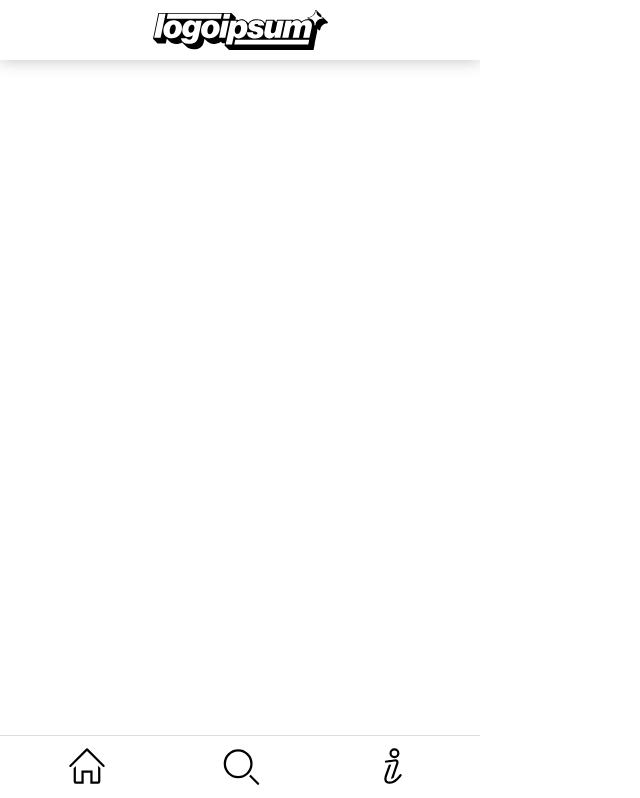
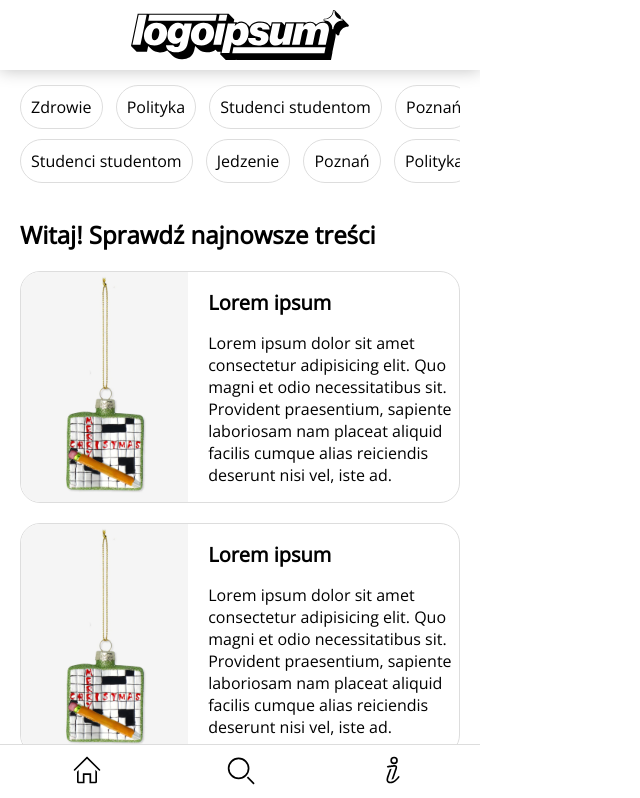
Before and after one commit to Worshox/student-resourcepack, a SvelteKit app: page / in a window 1280 px wide. Shown: the top 798 px of the page, without its empty margins (0-640 px from the left). Built offline with nearby package versions, Linux system fonts and the light colour scheme.

Commit message:
add basic home design

```diff
--- a/src/app.html
+++ b/src/app.html
@@ -6,9 +6,6 @@
 	<!-- <link rel="icon" href="%sveltekit.assets%/favicon.png" /> -->
 	<meta name="viewport" content="width=device-width, initial-scale=1" />
 	%sveltekit.head%
-	<link rel="preconnect" href="https://fonts.googleapis.com">
-	<link rel="preconnect" href="https://fonts.gstatic.com" crossorigin>
-	<link href="https://fonts.googleapis.com/css2?family=Open+Sans&display=swap" rel="stylesheet">
 	<style>
 		body {
 			margin: 0;
--- /dev/null
+++ b/src/lib/article.svelte
@@ -0,0 +1,33 @@
+<article>
+	<img src="placeholder.webp" alt="Lorem ipsum" />
+	<div>
+		<h2>Lorem ipsum</h2>
+		<p>
+			Lorem ipsum dolor sit amet consectetur adipisicing elit. Quo magni et odio necessitatibus sit.
+			Provident praesentium, sapiente laboriosam nam placeat aliquid facilis cumque alias reiciendis
+			deserunt nisi vel, iste ad.
+		</p>
+	</div>
+</article>
+
+<style>
+	article {
+		overflow: hidden;
+		display: grid;
+		grid-template-columns: 2fr 3fr;
+		gap: 20px;
+		border: 1px solid #ddd;
+		border-radius: 20px;
+	}
+
+	h2 {
+		font-size: 1.25rem;
+	}
+
+	img {
+		width: 100%;
+		height: 100%;
+		object-fit: cover;
+		position: center;
+	}
+</style>
--- /dev/null
+++ b/src/lib/globals.css
@@ -0,0 +1,6 @@
+@import url('https://fonts.googleapis.com/css2?family=Open+Sans&display=swap');
+
+* {
+	box-sizing: border-box;
+	font-family: 'Open Sans', sans-serif;
+}
--- /dev/null
+++ b/src/lib/topics.svelte
@@ -0,0 +1,61 @@
+<script>
+	import { onMount } from 'svelte';
+
+	let ul;
+	let width;
+
+	onMount(() => {
+		ul.style.maxWidth = `${width / 1.95}px`;
+	});
+</script>
+
+<section>
+	<ul bind:this={ul} bind:offsetWidth={width}>
+		<li>Zdrowie</li>
+		<li>Polityka</li>
+		<li>Studenci studentom</li>
+		<li>Poznań</li>
+		<li>Jedzenie</li>
+		<li>Transport</li>
+		<li>Studia</li>
+		<li>Praca</li>
+		<li>Mieszkanie</li>
+		<li>Wskazówki</li>
+		<li>Studenci studentom</li>
+		<li>Jedzenie</li>
+		<li>Poznań</li>
+		<li>Polityka</li>
+		<li>Mieszkanie</li>
+		<li>Studia</li>
+		<li>Zdrowie</li>
+		<li>Praca</li>
+		<li>Wskazówki</li>
+		<li>Transport</li>
+	</ul>
+</section>
+
+<style>
+	section {
+		overflow-x: auto;
+	}
+
+	ul {
+		list-style-type: none;
+		display: flex;
+		flex-wrap: wrap;
+		justify-content: space-between;
+		gap: 10px;
+		width: max-content;
+		max-height: 20vh;
+		margin: 0;
+		padding: 15px 0;
+	}
+
+	li {
+		width: fit-content;
+		padding: 10px;
+		border: 1px solid #ddd;
+		border-radius: 50px;
+		text-align: center;
+	}
+</style>
--- a/src/routes/+layout.svelte
+++ b/src/routes/+layout.svelte
@@ -1,3 +1,7 @@
+<script>
+	import '$lib/globals.css';
+</script>
+
 <div>
 	<header>
 		<img src="logo.svg" alt="Student Pack" />
@@ -24,7 +28,6 @@
 	}
 
 	header {
-        box-sizing: border-box;
 		display: grid;
 		place-content: center;
 		padding: 10px;
@@ -32,28 +35,29 @@
 	}
 
 	header img {
-        height: 40px;
+		height: 50px;
 	}
 
 	main {
 		flex: 1;
+		padding: 0 20px;
 	}
 
 	nav {
 		position: fixed;
 		bottom: 0;
 		z-index: 1;
-        box-sizing: border-box;
 		display: flex;
 		flex-direction: row;
 		justify-content: space-around;
 		width: 100%;
 		max-width: 480px;
 		padding: 10px;
-        border-top: 1px solid #DDD;
+		border-top: 1px solid #ddd;
+		background-color: #fff;
 	}
 
 	nav img {
-        width: 40px;
+		width: 30px;
 	}
 </style>
--- a/src/routes/+page.svelte
+++ b/src/routes/+page.svelte
@@ -0,0 +1,37 @@
+<script>
+	import Topics from '$lib/topics.svelte';
+	import Article from '$lib/article.svelte';
+
+	const posts = [1, 2, 3, 4, 5, 6];
+</script>
+
+<Topics />
+
+<h1>Witaj! Sprawdź najnowsze treści</h1>
+
+<section>
+	{#each posts as post}
+		<Article />
+	{/each}
+
+	<p>Brak więcej wpisów do wyświetlenia</p>
+</section>
+
+<style>
+	h1 {
+		margin-top: 20px;
+		font-size: 1.5rem;
+	}
+	section {
+		display: flex;
+		flex-direction: column;
+		justify-content: center;
+		gap: 20px;
+		margin-top: 20px;
+		margin-bottom: 80px;
+	}
+
+	p {
+		text-align: center;
+	}
+</style>
```
Also changed, not shown: static/placeholder.webp (added). Lines whose indentation alone changed are shown as unchanged.
